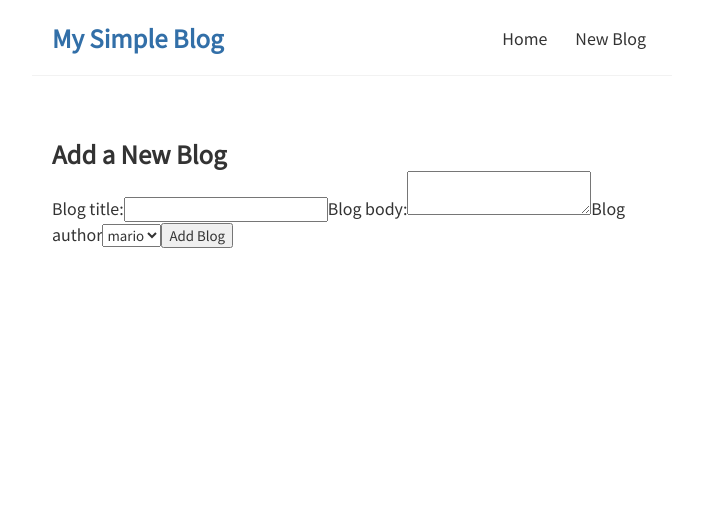
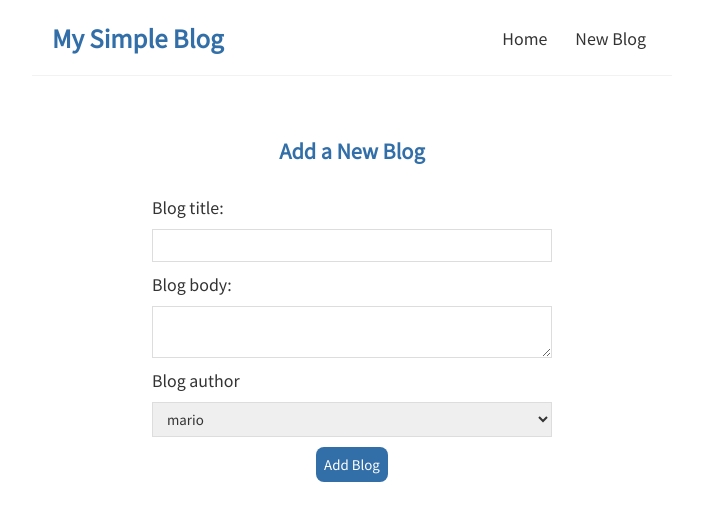
Before and after one commit to HaoMChiang/blog-app, a React (Create React App) app: page /create in a window 1280 px wide. Shown: the top 520 px of the page, without its empty margins (288-991 px from the left). Built offline with nearby package versions, Linux system fonts and the light colour scheme.

Commit message:
add style to create

```diff
--- a/src/index.css
+++ b/src/index.css
@@ -4,6 +4,41 @@
   margin: 0;
   font-family: 'Noto Sans JP', sans-serif;
   color: #333;
+}
+
+.create {
+  max-width: 400px;
+  margin: 0 auto;
+  text-align: center;
+}
+
+.create label {
+  text-align: left;
+  display: block;
+}
+
+.create h2 {
+  font-size: 20px;
+  color: #326fa8;
+  margin-bottom: 30px;
+}
+
+.create input, .create textarea, .create select {
+  width: 100%;
+  padding: 6px 10px;
+  margin: 10px 0;
+  border: 1px solid #ddd;
+  box-sizing: border-box;
+  display: block;
+}
+
+.create button {
+  background: #326fa8;
+  color: #fff;
+  border: 0;
+  padding: 8px;
+  border-radius: 8px;
+  cursor: pointer;
 }
 
 .navbar {
```
